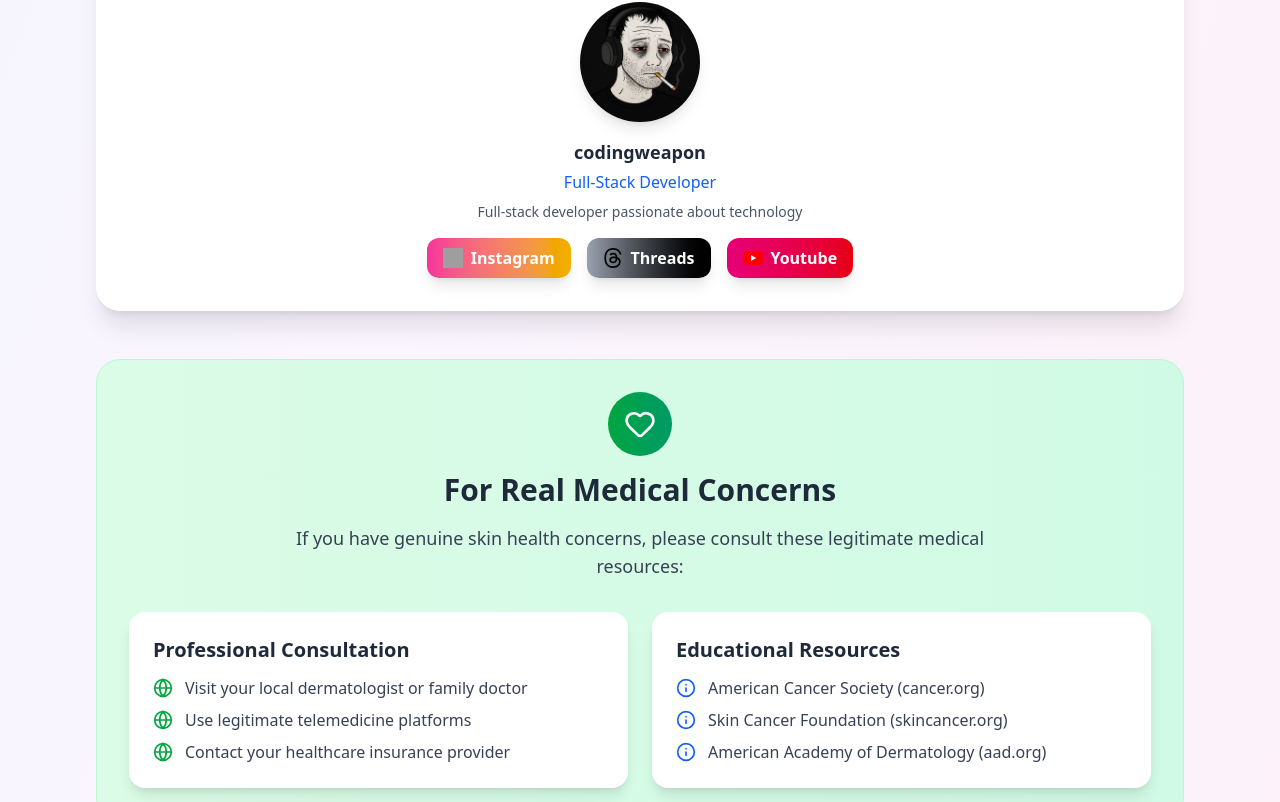
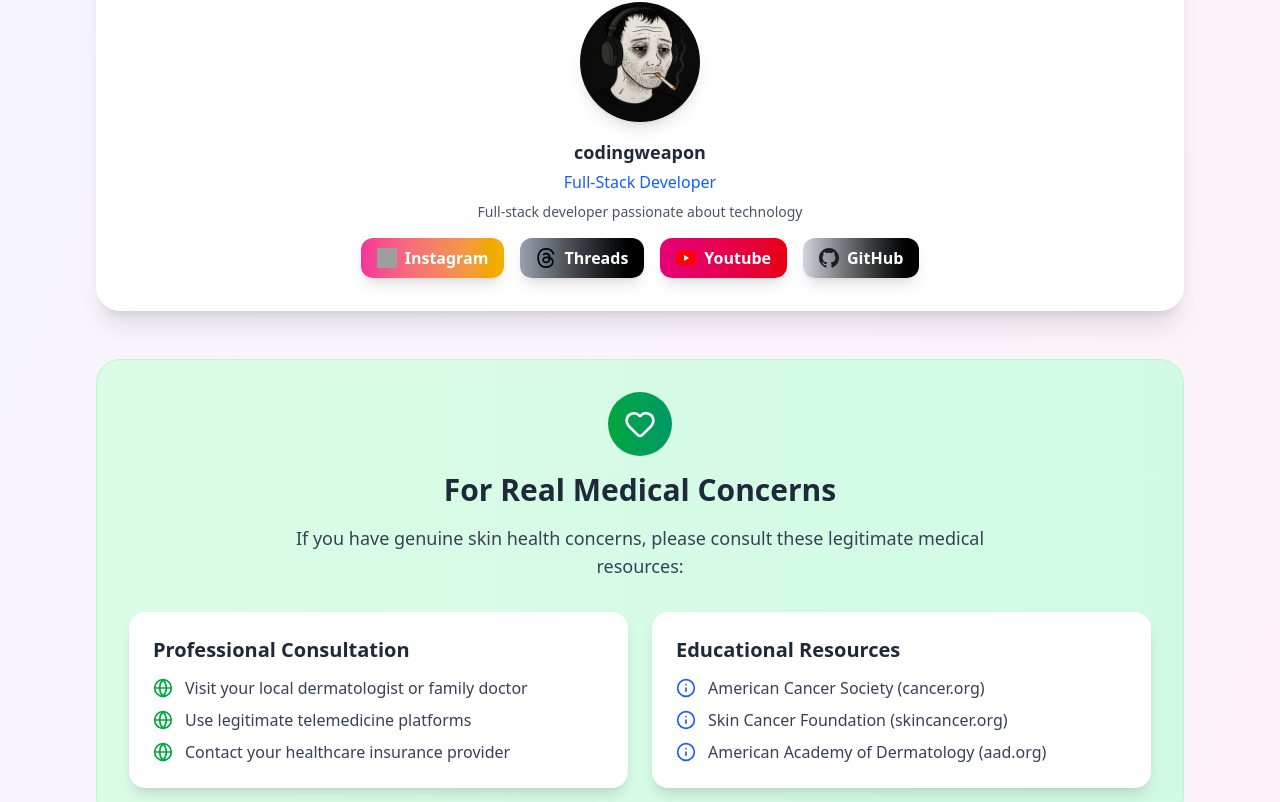
Before and after one commit to prashant348/TwachaX-skin-cancer-detection-app-prototype, a React (Vite) app in the folder client/: page /about in a window 1280 px wide. Shown: the part 2321-3123 px from the top of the page. Built offline with nearby package versions, Linux system fonts and the light colour scheme; no server answers; grey boxes are pictures that could not be loaded.

Commit message:
github button added in About.jsx

```diff
--- a/client/src/pages/About.jsx
+++ b/client/src/pages/About.jsx
@@ -282,6 +282,17 @@
                                             Youtube
                                         </span>
                                     </a>
+                                    <a
+                                        href="http://threads.com/codingweapon"
+                                        target="_blank"
+                                        rel="noopener noreferrer"
+                                        className="group"
+                                    >
+                                        <span className="inline-flex items-center gap-2 px-4 py-2 rounded-xl bg-gradient-to-l from-black to-gray-300 text-white font-bold shadow-lg hover:from-gray-900 hover:to-gray-700 transition duration-300">
+                                            <img src="../../github.svg" alt="threads_icon" className='h-5 w-5' />
+                                            GitHub
+                                        </span>
+                                    </a>
                                 </div>
                             </div>
                         ))}
```
Also changed, not shown: client/public/github.svg (added).
